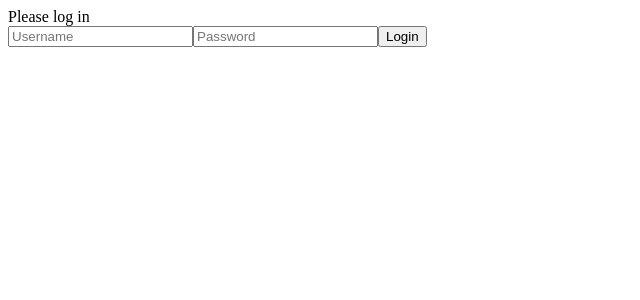
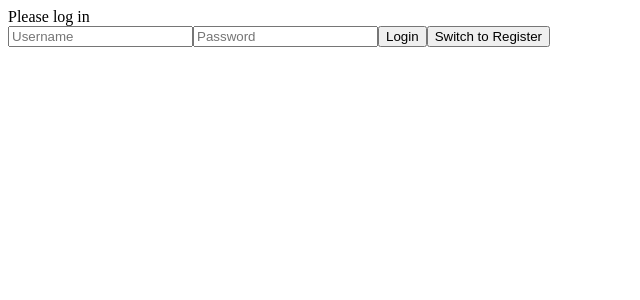
Before and after one commit to tylerc122/ReactTicTac, a React (Create React App) app: page / in a window 1280 px wide. Shown: the top 300 px of the page, without its empty margins (0-640 px from the left). Built offline with nearby package versions, Linux system fonts and the light colour scheme.

Commit message:
Completed registration functionality

```diff
--- a/src/Login.js
+++ b/src/Login.js
@@ -1,23 +1,30 @@
 import React, { useState } from 'react';
-import { login } from './api';
+import { login, register } from './api';
 import { useAuth } from './AuthContext';
 
 function Login() {
     // useState hooks to manage username, password states.
     const [username, setUsername] = useState('');
     const [password, setPassword] = useState('');
+    const [isRegistering, setIsRegistering] = useState(false);
     const { login: authLogin } = useAuth();
 
     const handleSubmit = async (e) => {
         e.preventDefault();
         try {
-            // Call login from the API
-            const data = await login(username, password);
-            // Called authLogin from auth
-            authLogin(data);
-            console.log('Login successful', data);
+            if (isRegistering) {
+                await register(username, password);
+                console.log('Registration success!');
+                setIsRegistering(false);
+            } else {
+                // Call login from the API
+                const data = await login(username, password);
+                // Called authLogin from auth
+                authLogin(data);
+                console.log('Login successful', data);
+            }
         } catch (error) {
-            console.error('Login failed', error);
+            console.error(isRegistering ? 'Registration failed' : 'Login failed', error);
         }
     };
 
@@ -35,7 +42,10 @@ function Login() {
                 onChange={(e) => setPassword(e.target.value)}
                 placeholder="Password"
             />
-            <button type="submit">Login</button>
+            <button type="submit">{isRegistering ? 'Register' : 'Login'}</button>
+            <button type="button" onClick={() => setIsRegistering(!isRegistering)}>
+                {isRegistering ? 'Switch to Login' : 'Switch to Register'}
+            </button>
         </form>
     );
 }
```
